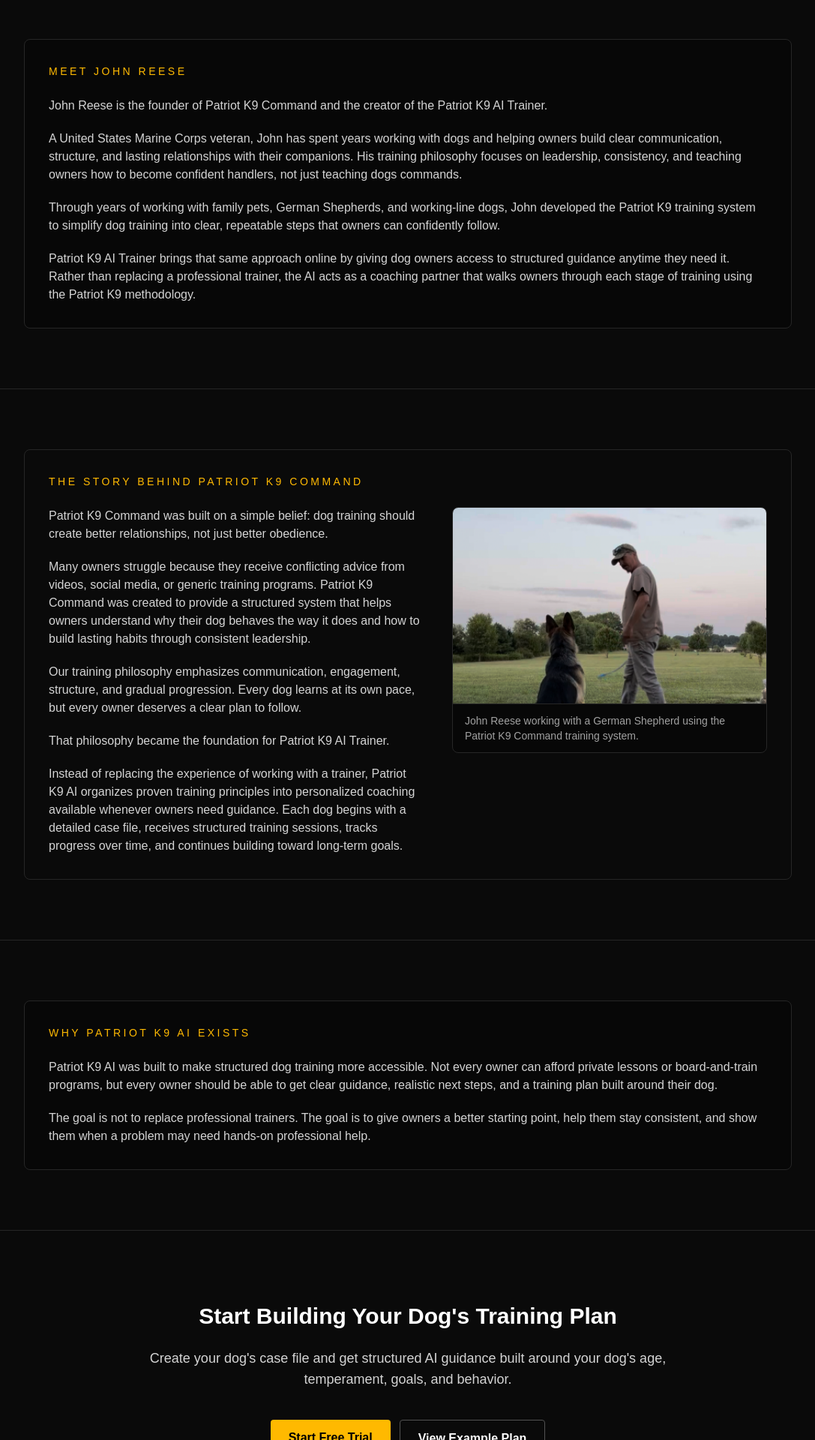
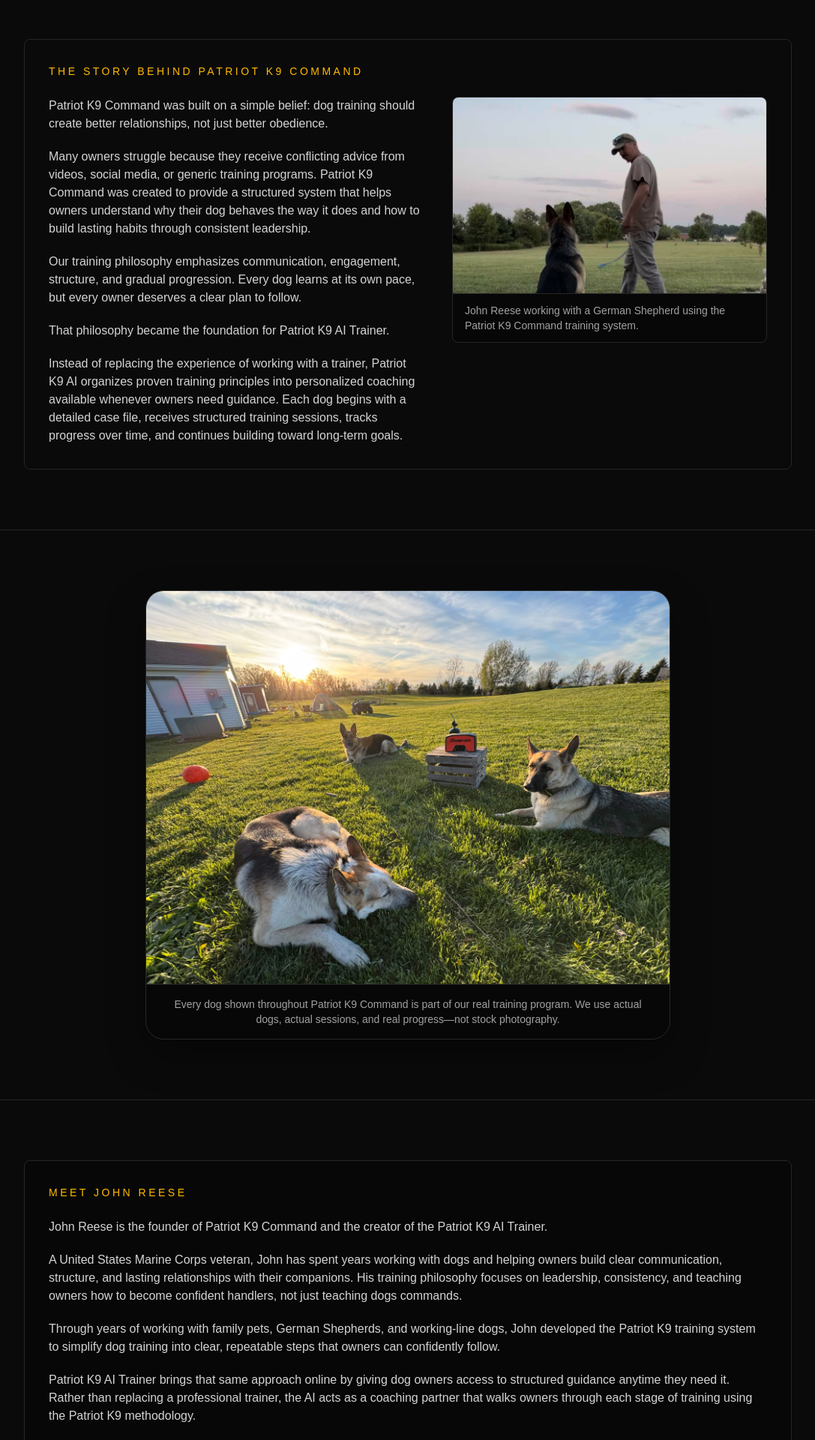
Before and after one commit to HapticVets/dog-trainer-ai-web, a Next.js app: page /about in a window 1280 px wide. Shown: the part 560-2480 px from the top of the page at 75% size, without its empty margins (96-1183 px from the left). Built offline with nearby package versions, Linux system fonts and the light colour scheme; no server answers.

Commit message:
Add Patriot K9 training property image

```diff
--- a/app/about/page.tsx
+++ b/app/about/page.tsx
@@ -24,40 +24,6 @@
             Patriot K9 Command turns structured dog training into a clear path owners
             can actually follow.
           </p>
-        </div>
-      </section>
-
-      <section className="border-b border-neutral-800 px-6 py-20">
-        <div className="mx-auto max-w-5xl rounded-lg border border-neutral-800 bg-black/30 p-8">
-          <p className="text-sm uppercase tracking-[0.25em] text-amber-400">
-            Meet John Reese
-          </p>
-          <div className="mt-6 space-y-5 text-neutral-300">
-            <p>
-              John Reese is the founder of Patriot K9 Command and the creator of the
-              Patriot K9 AI Trainer.
-            </p>
-            <p>
-              A United States Marine Corps veteran, John has spent years working
-              with dogs and helping owners build clear communication, structure, and
-              lasting relationships with their companions. His training philosophy
-              focuses on leadership, consistency, and teaching owners how to become
-              confident handlers, not just teaching dogs commands.
-            </p>
-            <p>
-              Through years of working with family pets, German Shepherds, and
-              working-line dogs, John developed the Patriot K9 training system to
-              simplify dog training into clear, repeatable steps that owners can
-              confidently follow.
-            </p>
-            <p>
-              Patriot K9 AI Trainer brings that same approach online by giving dog
-              owners access to structured guidance anytime they need it. Rather than
-              replacing a professional trainer, the AI acts as a coaching partner
-              that walks owners through each stage of training using the Patriot K9
-              methodology.
-            </p>
-          </div>
         </div>
       </section>
 
@@ -117,6 +83,61 @@
       </section>
 
       <section className="border-b border-neutral-800 px-6 py-20">
+        <div className="mx-auto max-w-5xl">
+          <figure className="mx-auto w-full max-w-[700px] overflow-hidden rounded-3xl border border-neutral-800 bg-black/30 shadow-[0_20px_50px_rgba(0,0,0,0.35)]">
+            <Image
+              src="/images/branding/patriot-k9-german-shepherd-pack-sunset.jpg"
+              alt="German Shepherds relaxing after a Patriot K9 Command training session."
+              width={2880}
+              height={2160}
+              sizes="(max-width: 768px) calc(100vw - 48px), (max-width: 1280px) 80vw, 700px"
+              className="h-auto w-full object-contain"
+              priority={false}
+            />
+            <figcaption className="border-t border-neutral-800 px-5 py-4 text-center text-sm text-neutral-400">
+              Every dog shown throughout Patriot K9 Command is part of our real
+              training program. We use actual dogs, actual sessions, and real
+              progress—not stock photography.
+            </figcaption>
+          </figure>
+        </div>
+      </section>
+
+      <section className="border-b border-neutral-800 px-6 py-20">
+        <div className="mx-auto max-w-5xl rounded-lg border border-neutral-800 bg-black/30 p-8">
+          <p className="text-sm uppercase tracking-[0.25em] text-amber-400">
+            Meet John Reese
+          </p>
+          <div className="mt-6 space-y-5 text-neutral-300">
+            <p>
+              John Reese is the founder of Patriot K9 Command and the creator of the
+              Patriot K9 AI Trainer.
+            </p>
+            <p>
+              A United States Marine Corps veteran, John has spent years working
+              with dogs and helping owners build clear communication, structure, and
+              lasting relationships with their companions. His training philosophy
+              focuses on leadership, consistency, and teaching owners how to become
+              confident handlers, not just teaching dogs commands.
+            </p>
+            <p>
+              Through years of working with family pets, German Shepherds, and
+              working-line dogs, John developed the Patriot K9 training system to
+              simplify dog training into clear, repeatable steps that owners can
+              confidently follow.
+            </p>
+            <p>
+              Patriot K9 AI Trainer brings that same approach online by giving dog
+              owners access to structured guidance anytime they need it. Rather than
+              replacing a professional trainer, the AI acts as a coaching partner
+              that walks owners through each stage of training using the Patriot K9
+              methodology.
+            </p>
+          </div>
+        </div>
+      </section>
+
+      <section className="border-b border-neutral-800 px-6 py-20">
         <div className="mx-auto max-w-5xl rounded-lg border border-neutral-800 bg-black/30 p-8">
           <p className="text-sm uppercase tracking-[0.25em] text-amber-400">
             Why Patriot K9 AI Exists
--- a/app/page.tsx
+++ b/app/page.tsx
@@ -1,5 +1,6 @@
 "use client";
 
+import Image from "next/image";
 import Link from "next/link";
 import { useUser } from "@clerk/nextjs";
 
@@ -137,6 +138,25 @@
               className="w-full rounded-lg border border-neutral-800"
             />
           </div>
+        </div>
+      </section>
+
+      <section className="border-b border-neutral-800 px-6 py-16">
+        <div className="mx-auto max-w-6xl">
+          <figure className="mx-auto w-full max-w-[700px] overflow-hidden rounded-3xl border border-neutral-800 bg-black/30 shadow-[0_20px_50px_rgba(0,0,0,0.35)]">
+            <Image
+              src="/images/branding/patriot-k9-pack-training-property.jpg"
+              alt="German Shepherds training on the Patriot K9 Command property."
+              width={2880}
+              height={2160}
+              sizes="(max-width: 768px) calc(100vw - 48px), (max-width: 1280px) 80vw, 700px"
+              className="h-auto w-full object-contain"
+              priority={false}
+            />
+            <figcaption className="border-t border-neutral-800 px-5 py-4 text-center text-sm text-neutral-400">
+              Real Patriot K9 dogs. Real training environment. Real structure.
+            </figcaption>
+          </figure>
         </div>
       </section>
 
```
Also changed, not shown: public/images/branding/README.md (added), public/images/branding/patriot-k9-german-shepherd-pack-sunset.jpg (added), public/images/branding/patriot-k9-pack-training-property.jpg (added).
